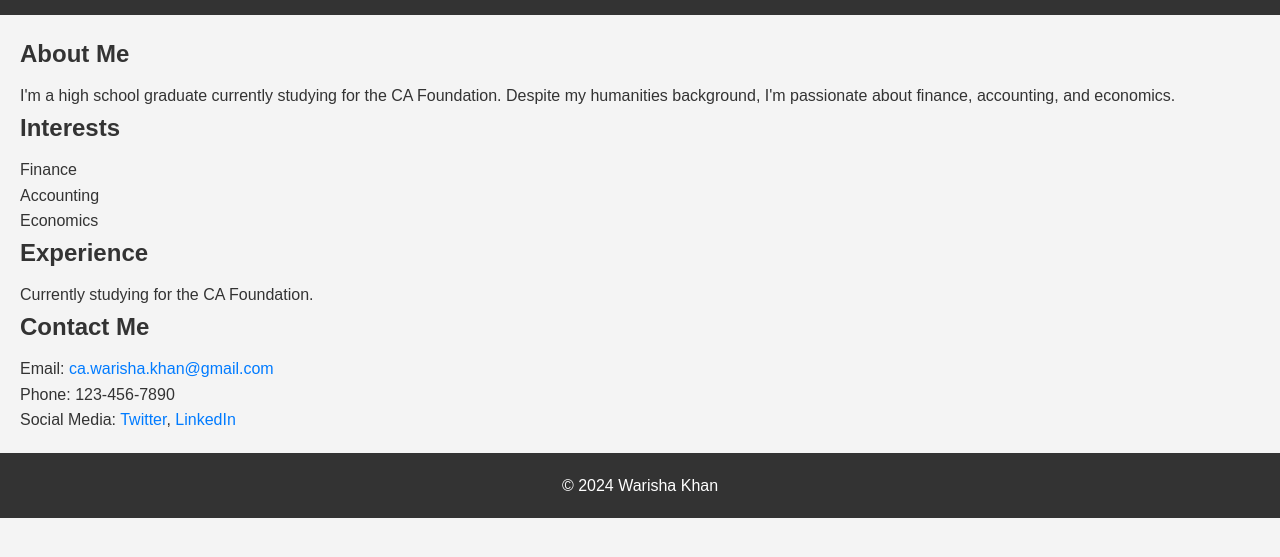
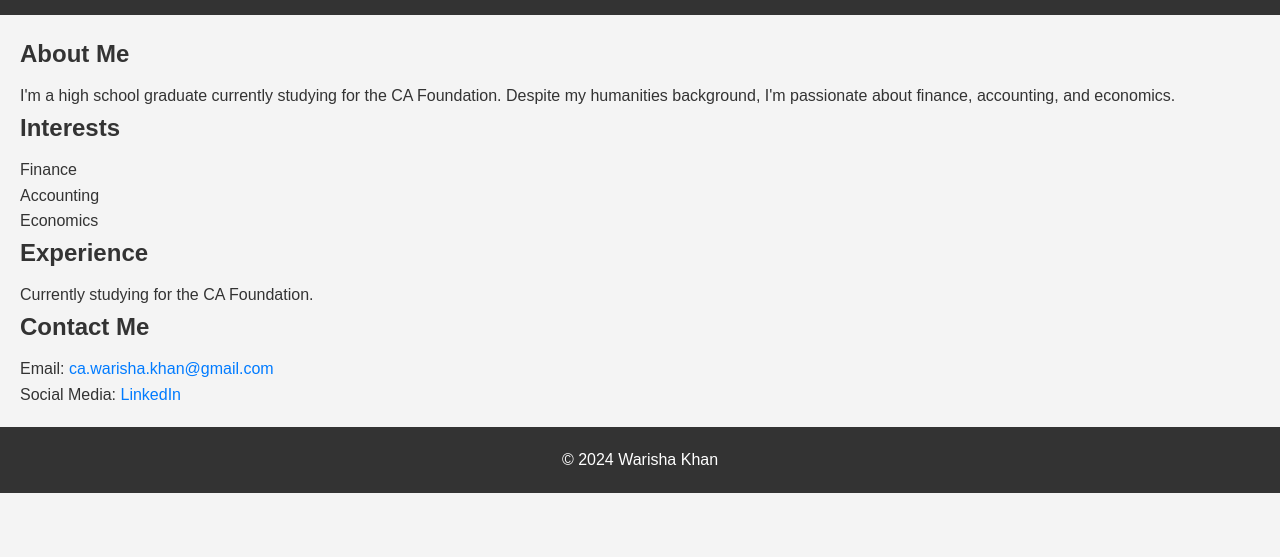
Before and after one commit to CAWarisha/CAWarisha.github.io, a plain HTML site: page index.html in a window 1280 px wide. Shown: the part 135-692 px from the top of the page. Drawn offline with Linux system fonts and the light colour scheme; a script that the page names is missing.

Commit message:
Update index.html

```diff
--- a/index.html
+++ b/index.html
@@ -41,9 +41,7 @@
       <h2>Contact Me</h2>
       <ul>
         <li>Email: <a href="mailto:ca.warisha.khan@gmail.com">ca.warisha.khan@gmail.com</a></li>
-        <li>Phone: 123-456-7890</li>
         <li>Social Media:
-          <a href="https://twitter.com/yourusername" target="_blank" rel="noopener noreferrer">Twitter</a>,
           <a href="https://linkedin.com/in/wari-sha/" target="_blank" rel="noopener noreferrer">LinkedIn</a>
         </li>
       </ul>
```
